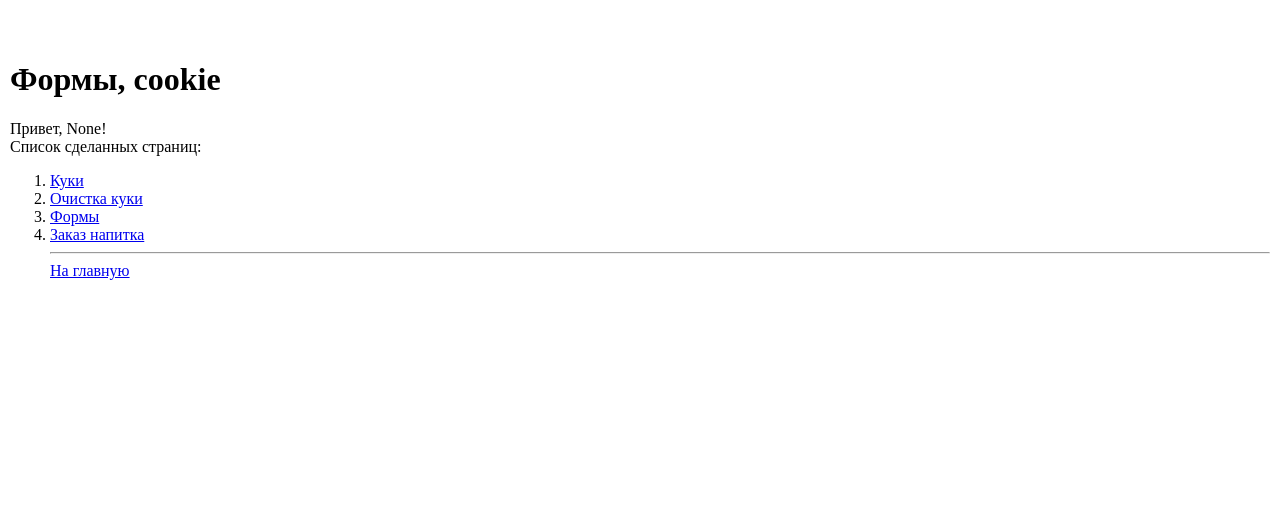
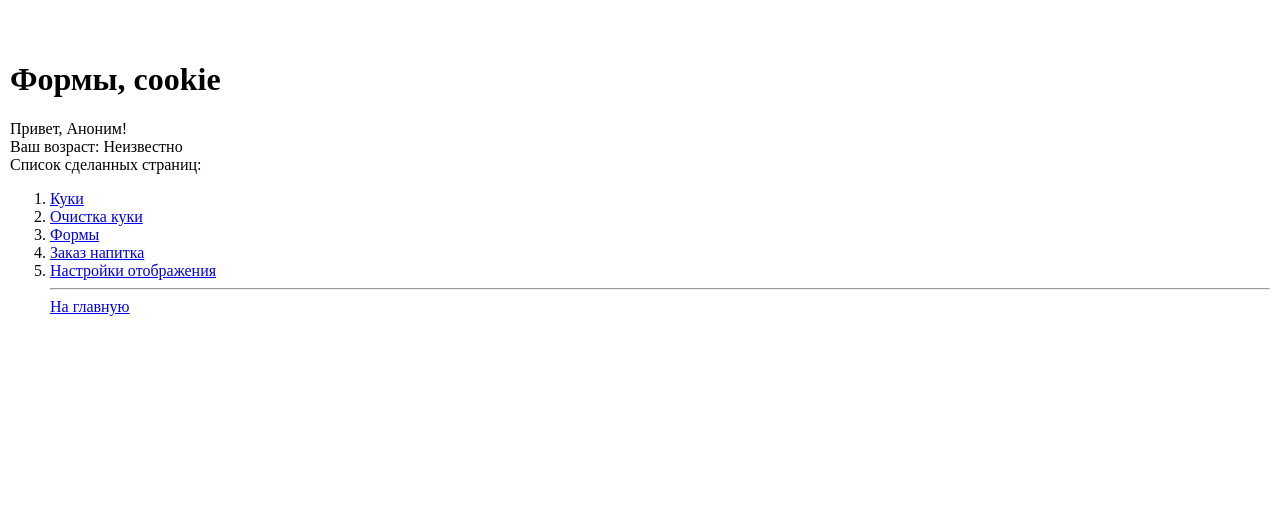
Before and after one commit to SashaNester/labs2, a Flask app: page /lab3/ in a window 1280 px wide. Shown: the part 58-577 px from the top of the page. Run offline with Flask 3, Linux system fonts and the light colour scheme.

Commit message:
Аноним

```diff
--- a/lab3.py
+++ b/lab3.py
@@ -4,9 +4,10 @@ lab3 = Blueprint('lab3', __name__)
 
 @lab3.route('/lab3/')
 def lab():
-    name = request.cookies.get('name')
+    name = request.cookies.get('name') or 'Аноним'
+    age = request.cookies.get('age') or 'Неизвестно'
     name_color = request.cookies.get('name_color')
-    return render_template('lab3/lab3.html', name=name, name_color=name_color)
+    return render_template('lab3/lab3.html', name=name, age=age, name_color=name_color)
 
 
 @lab3.route('/lab3/cookie')
--- a/templates/lab3/lab3.html
+++ b/templates/lab3/lab3.html
@@ -9,12 +9,16 @@
     <div>
         Привет, <span style="color: {{name_color}}">{{ name }}</span>!
     </div>
+    <div>
+        Ваш возраст: {{ age }}
+    </div>
     <div>Список сделанных страниц:</div>
     <ol>
         <li><a href="/lab3/cookie">Куки</a></li>
         <li><a href="/lab3/del_cookie">Очистка куки</a></li>
         <li><a href="/lab3/form1">Формы</a></li>
         <li><a href="/lab3/order">Заказ напитка</a></li>
+        <li><a href="/lab3/settings">Настройки отображения</a></li>
 
         <hr>
         <a href="/">На главную</a>
--- a/templates/lab3/pay.html
+++ b/templates/lab3/pay.html
@@ -12,6 +12,9 @@
     </div>
 
     <form action="/lab3/success">
+
+        <input type="hidden" name="price" value="{{ price }}">
+
         <div>Номер банковской карты:</div>
         <label>
             <input type="text" name="card" pattern="\d{16}">
```
